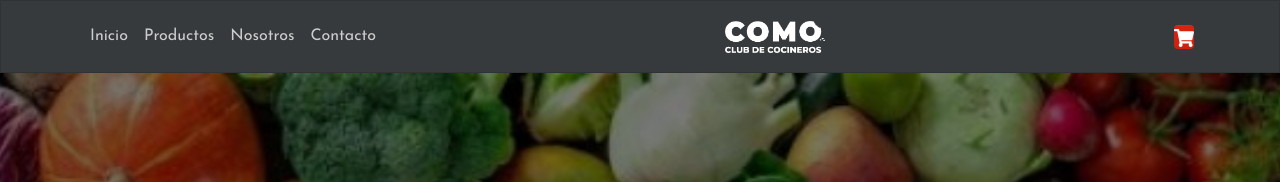
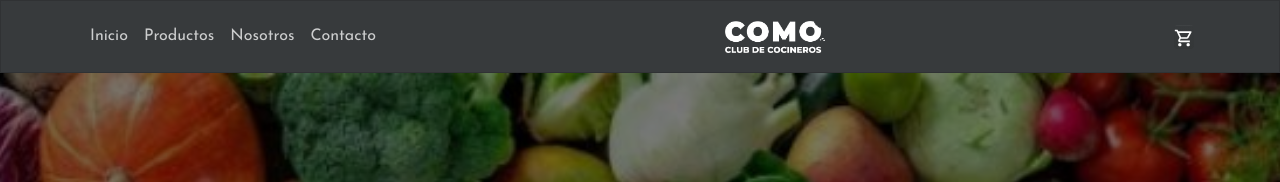
Before and after one commit to diegograssino/COMO, a React (Create React App) app: page / in a window 1280 px wide. Shown: the top 182 px of the page. Built offline with nearby package versions, Linux system fonts and the light colour scheme; no server answers; the database is empty; the HTML template or start-up script is replaced by a standard one.

Commit message:
Cambio icono del carrito en navbar

```diff
--- a/src/components/CartWidget.js
+++ b/src/components/CartWidget.js
@@ -1,19 +1,18 @@
 import React, { useContext } from 'react';
-import { FaShoppingCart } from 'react-icons/fa';
+import { MdOutlineShoppingCart } from 'react-icons/md';
 import { Link } from 'react-router-dom';
 import Context from '../contexts/Context';
-import  '../css/index.css'
+import '../css/index.css';
 
 function CartWidget() {
   let context = useContext(Context);
-
 
   return (
     <span className="text-light ms-2">
       <Link to="/cart">
         <div className="me-1 d-inline-block">
-          <div className="border border-0 btn btn-primary position-relative p-0">
-            <FaShoppingCart className="text-light fs-5 " />
+          <div className="border border-0 btn btn-dark position-relative p-0">
+            <MdOutlineShoppingCart className="text-light fs-5 " />
             {context.totalQ ? (
               <span className="position-absolute top-25 start-75 badge rounded-pill badge-cart-widget p-1">
                 {context.totalQ}
@@ -24,8 +23,6 @@ function CartWidget() {
       </Link>
     </span>
   );
-
 }
 
-
 export default CartWidget;
```
